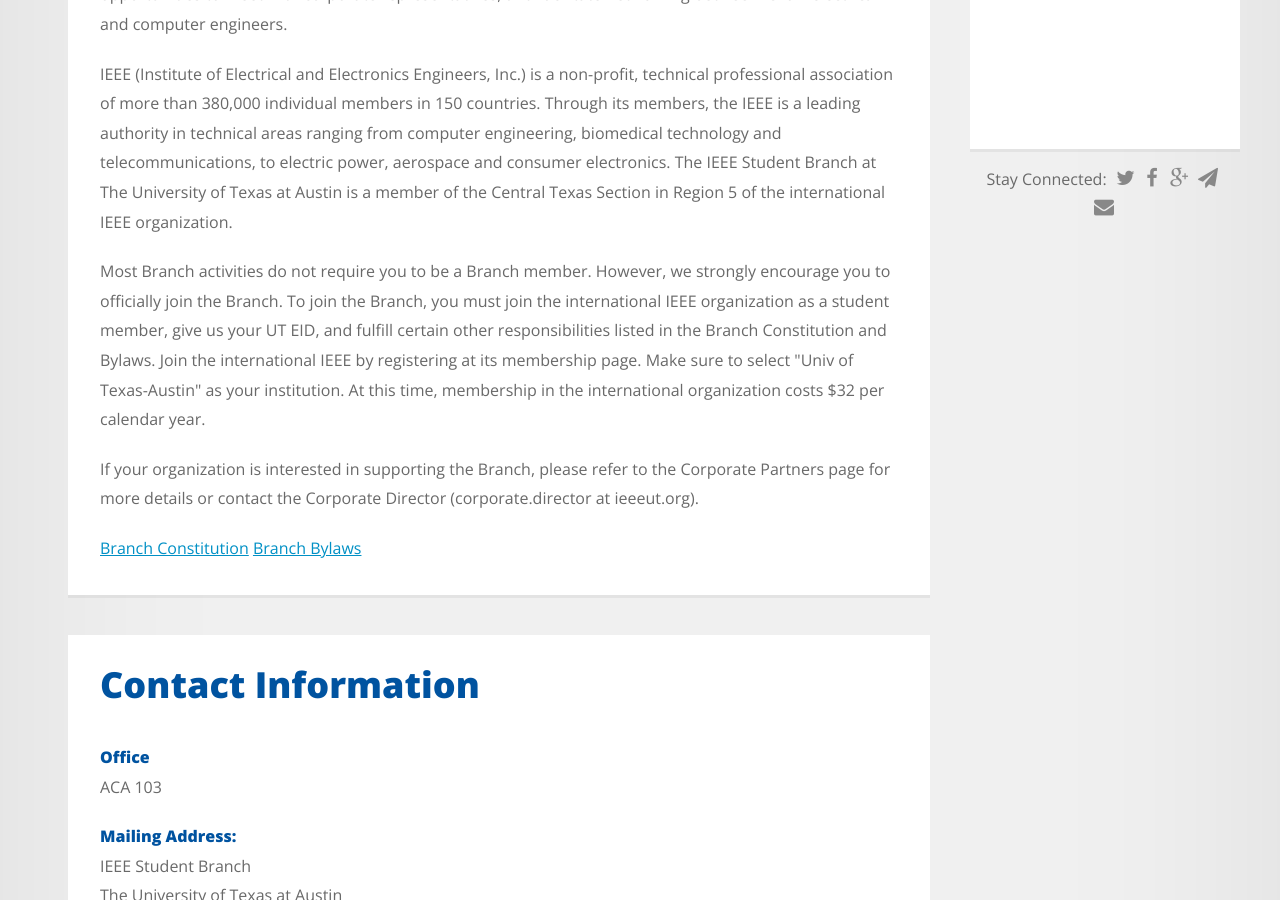
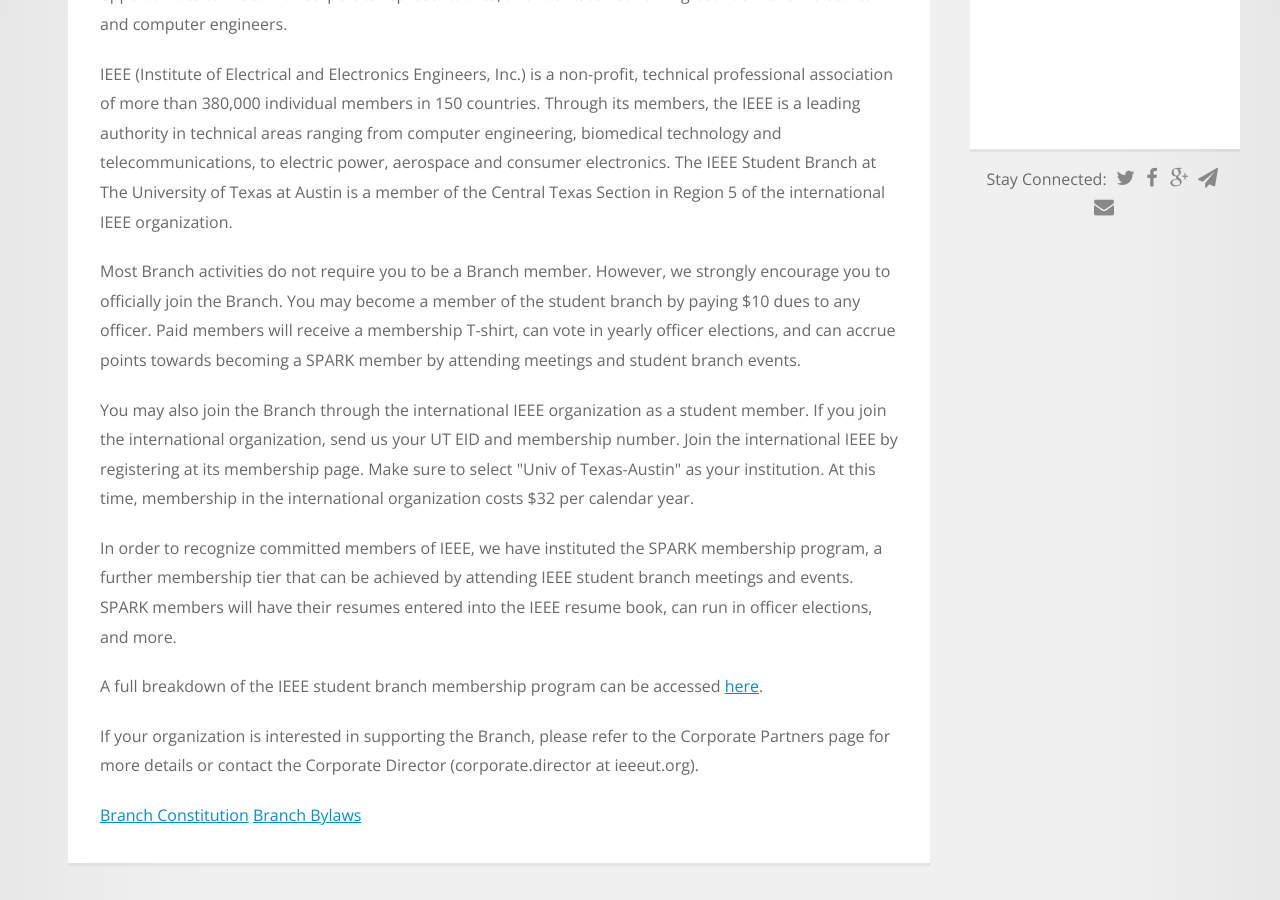
Before and after one commit to ieee-ut/ieee-ut.github.io, a Jekyll site: the page built from branch.html, in a window 1280 px wide and 900 px high, scrolled down 384 px. Built offline with Jekyll 4.4.1, drawn with Linux system fonts in a browser that asks for light colours; Markdown is read by kramdown in place of the engine named in the settings; comment, search, counter and statistics services are not loaded.

Commit message:
Updated membership information

```diff
--- a/branch.html
+++ b/branch.html
@@ -14,7 +14,19 @@
 	</p>
 
 	<p>
-		Most Branch activities do not require you to be a Branch member. However, we strongly encourage you to officially join the Branch. To join the Branch, you must join the international IEEE organization as a student member, give us your UT EID, and fulfill certain other responsibilities listed in the Branch Constitution and Bylaws. Join the international IEEE by registering at its membership page. Make sure to select "Univ of Texas-Austin" as your institution. At this time, membership in the international organization costs $32 per calendar year.
+		Most Branch activities do not require you to be a Branch member. However, we strongly encourage you to officially join the Branch. You may become a member of the student branch by paying $10 dues to any officer. Paid members will receive a membership T-shirt, can vote in yearly officer elections, and can accrue points towards becoming a SPARK member by attending meetings and student branch events.
+	</p>
+
+	<p>
+		You may also join the Branch through the international IEEE organization as a student member. If you join the international organization, send us your UT EID and membership number. Join the international IEEE by registering at its membership page. Make sure to select "Univ of Texas-Austin" as your institution. At this time, membership in the international organization costs $32 per calendar year.
+	</p>
+
+	<p>
+		In order to recognize committed members of IEEE, we have instituted the SPARK membership program, a further membership tier that can be achieved by attending IEEE student branch meetings and events. SPARK members will have their resumes entered into the IEEE resume book, can run in officer elections, and more.
+	</p>
+
+	<p>
+		A full breakdown of the IEEE student branch membership program can be accessed <a href="https://docs.google.com/document/d/1n4O5n9XH-ucMYmn88H-CEhjxLPQbjKUSxGbcgwb6gto/edit">here</a>.
 	</p>
 
 	<p>
```
